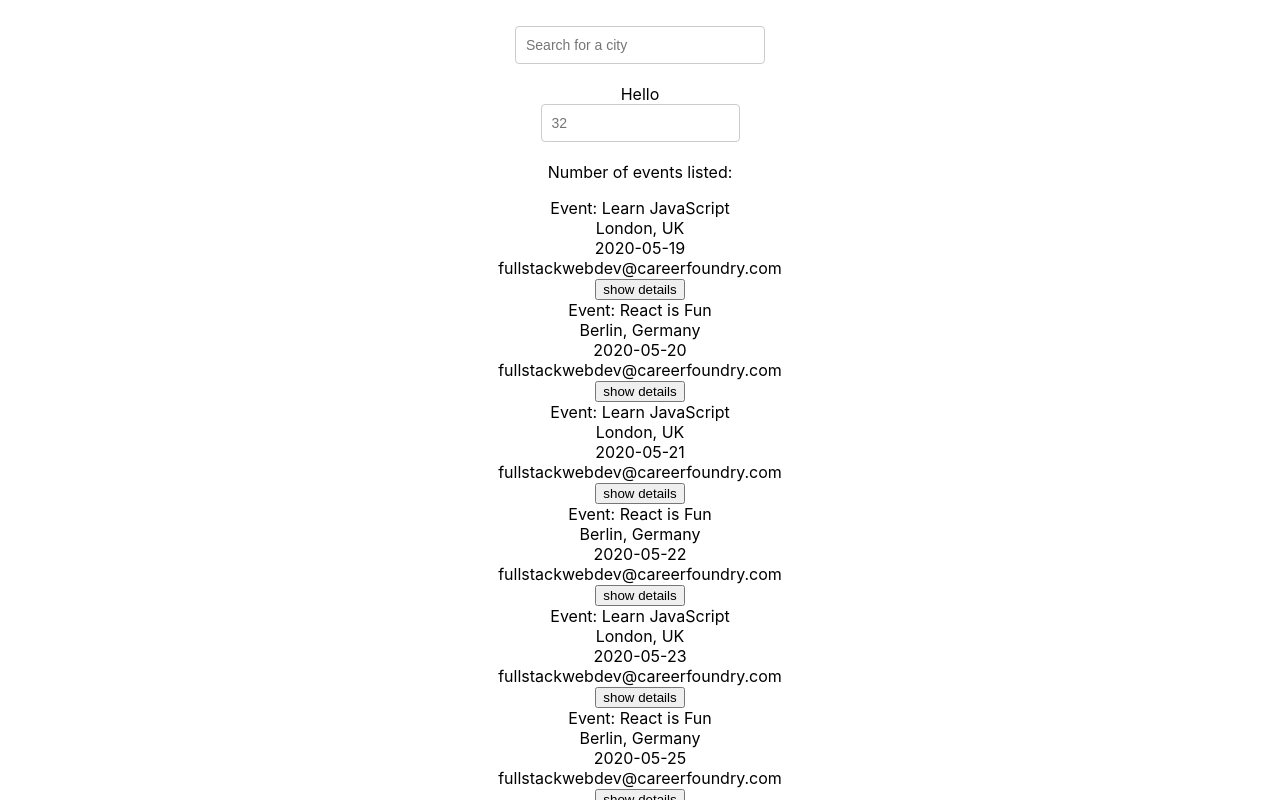
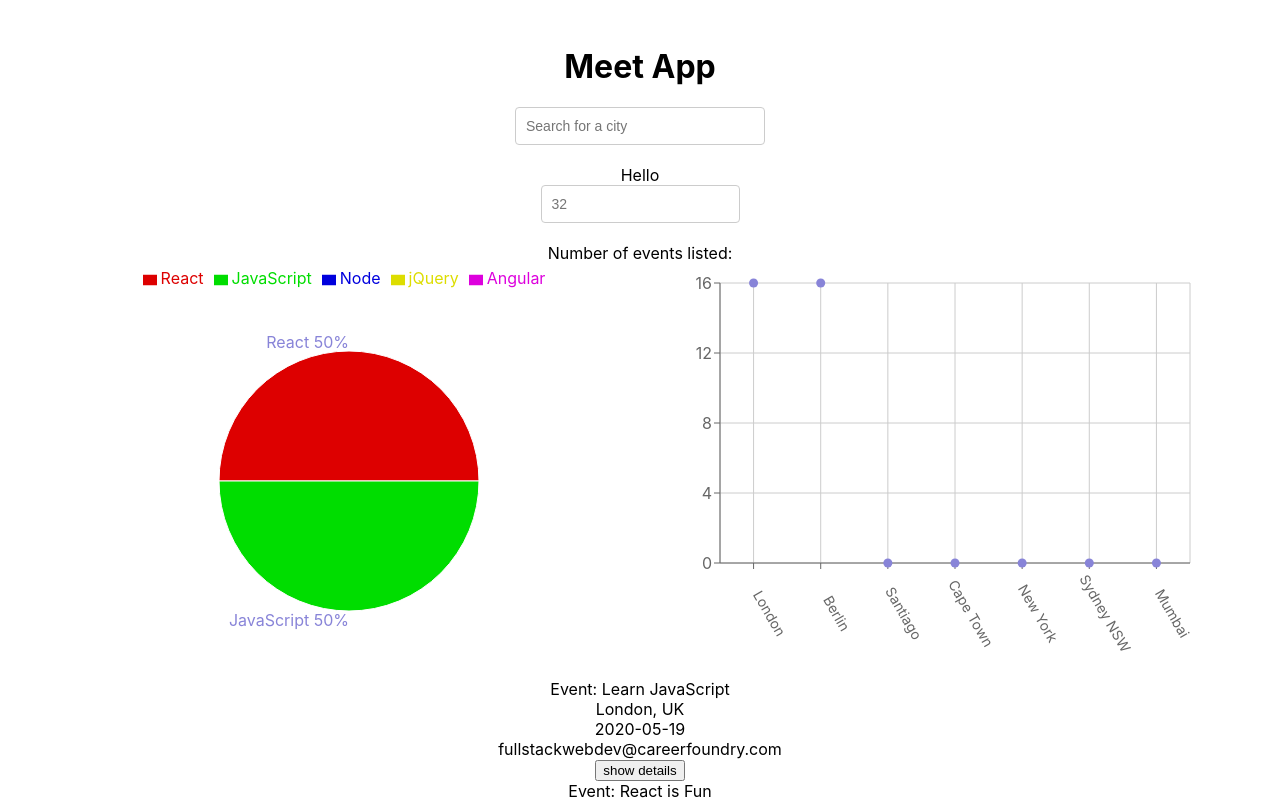
Before and after one commit to MattGaughan2022/meetApp, a React (Create React App) app: page / in a window 1280 px wide. Shown: the top 800 px of the page. Built offline with nearby package versions, Linux system fonts and the light colour scheme; what atatus-spa would draw is missing.

Commit message:
chart integration 1

```diff
--- a/src/App.css
+++ b/src/App.css
@@ -93,3 +93,16 @@
   outline: none;
   cursor: pointer;
 }
+
+/* charts */
+
+.charts-container {
+  display: grid;
+  grid-template-columns: 1fr 1fr;
+}
+
+@media screen and (max-width: 768px){
+  .charts-container {
+  grid-template-columns: 1fr;
+  }
+}
--- a/src/App.js
+++ b/src/App.js
@@ -5,6 +5,8 @@
 import { InfoAlert, ErrorAlert, WarningAlert } from './components/Alert'
 import { useState, useEffect } from 'react';
 import { getEvents, extractEventDetails, extractLocations } from './api';
+import CityEventsChart from './components/CityEventsChart';
+import EventGenresChart from './components/EventGenresChart';
 
 const App = ()=> {
   const [events, setEvents]=useState([]);
@@ -40,6 +42,7 @@
 
   return (
     <div className="App">
+      <h1>Meet App</h1>
       <div className="alerts-container">
         {infoAlert.length ? <InfoAlert text={infoAlert}/> : null}
         {errorAlert.length ? <ErrorAlert text={errorAlert}/> : null}
@@ -53,6 +56,15 @@
         setCurrentNOE={setCurrentNOE}
         currentNumber={currentNumber}
         setErrorAlert={setErrorAlert}/>
+      <div  className="charts-container">
+      <EventGenresChart
+      events={events}
+      />
+      <CityEventsChart
+      allLocations={allLocations}
+      events={events}
+      />
+      </div>
       <EventList events={events}/>
     </div>
   );
--- /dev/null
+++ b/src/components/CityEventsChart.js
@@ -0,0 +1,48 @@
+import { useState, useEffect } from 'react';
+import {
+  ScatterChart,
+  Scatter,
+  XAxis, YAxis,
+  CartesianGrid,
+  Tooltip,
+  ResponsiveContainer
+} from 'recharts';
+
+const CityEventsChart = ({allLocations, events}) => {
+    const [data, setData] = useState([]);
+
+    useEffect(() => {
+        setData(getData());
+      }, [`${events}`]);
+
+    const getData = () => {
+        const data = allLocations.map((location) => {
+        const count = events.filter((event) => event.location === location).length
+          const city = location.split((/, | - /))[0]
+          return { city, count };
+        })
+        return data;
+      };
+    return (
+    <ResponsiveContainer width="99%" height={400}>
+        <ScatterChart
+        margin={{
+            top: 20,
+            right: 20,
+            bottom: 70,
+            left: 20,
+        }}
+        >
+        <CartesianGrid />
+        <XAxis type="category" dataKey="city" name="City"
+        angle={60} interval={0} tick={{ dx: 20, dy: 40, fontSize: 14 }}
+        />
+        <YAxis type="number" dataKey="count" name="Number of events" />
+        <Tooltip cursor={{ strokeDasharray: '3 3' }} />
+        <Scatter name="A school" data={data} fill="#8884d8" />
+        </ScatterChart>
+    </ResponsiveContainer>
+    );
+}
+
+export default CityEventsChart;
--- /dev/null
+++ b/src/components/EventGenresChart.js
@@ -0,0 +1,71 @@
+import { useState, useEffect } from 'react';
+import React,{PureComponent} from 'react'
+import {
+  PieChart,
+  Pie,
+  Cell,
+  Legend,
+  ResponsiveContainer
+} from 'recharts';
+
+const EventGenresChart = ({events}) => {
+    const [data, setData] = useState([]);
+    const genres = ['React', 'JavaScript', 'Node', 'jQuery', 'Angular'];
+    const colors = ['#DD0000', '#00DD00', '#0000DD', '#DDDD00', '#DD00DD'];
+
+    useEffect(() => {
+        setData(getData());
+      }, [`${events}`]);
+
+    const getData = () => {
+    const data = genres.map(genre => {
+    const filteredEvents = events.filter((event) => event.title.includes(genre));
+        return {
+        name: genre,
+        value: filteredEvents.length
+        }
+    })
+    return data;
+    };
+
+    const renderCustomizedLabel = ({ cx, cy, midAngle, outerRadius, percent, index }) => {
+        const RADIAN = Math.PI / 180;
+        const radius = outerRadius;
+        const x = cx + radius * Math.cos(-midAngle * RADIAN) * 1.07;
+        const y = cy + radius * Math.sin(-midAngle * RADIAN) * 1.07;
+        return percent ? (
+          <text
+            x={x}
+            y={y}
+            fill="#8884d8"
+            textAnchor={x > cx ? 'start' : 'end'}
+            dominantBaseline="central"
+          >
+            {`${genres[index]} ${(percent * 100).toFixed(0)}%`}
+          </text>
+        ) : null;
+      };
+
+    return (
+        <ResponsiveContainer width="99%" height={400}>
+          <PieChart>
+            <Pie
+              data={data}
+              dataKey="value"
+              fill="#8884d8"
+              labelLine={false}
+              label={renderCustomizedLabel}
+              outerRadius={130}
+            >
+                {data.map((entry, index) => (
+                    <Cell key={`cell-${index}`} fill={colors[index]}/>
+                ))};
+            </Pie>
+            <Legend verticalAlign="top" height={36}/>
+          </PieChart>
+        </ResponsiveContainer>
+      );
+
+};
+
+export default EventGenresChart;
```
Also changed, not shown: src/setupTests.js (+17 -0 lines).
